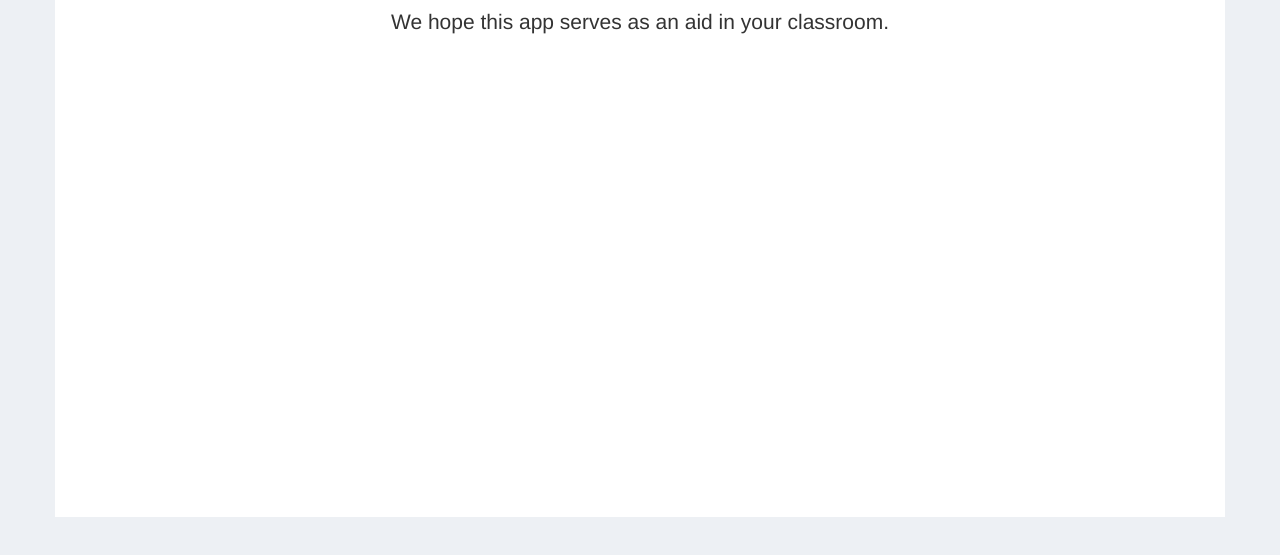
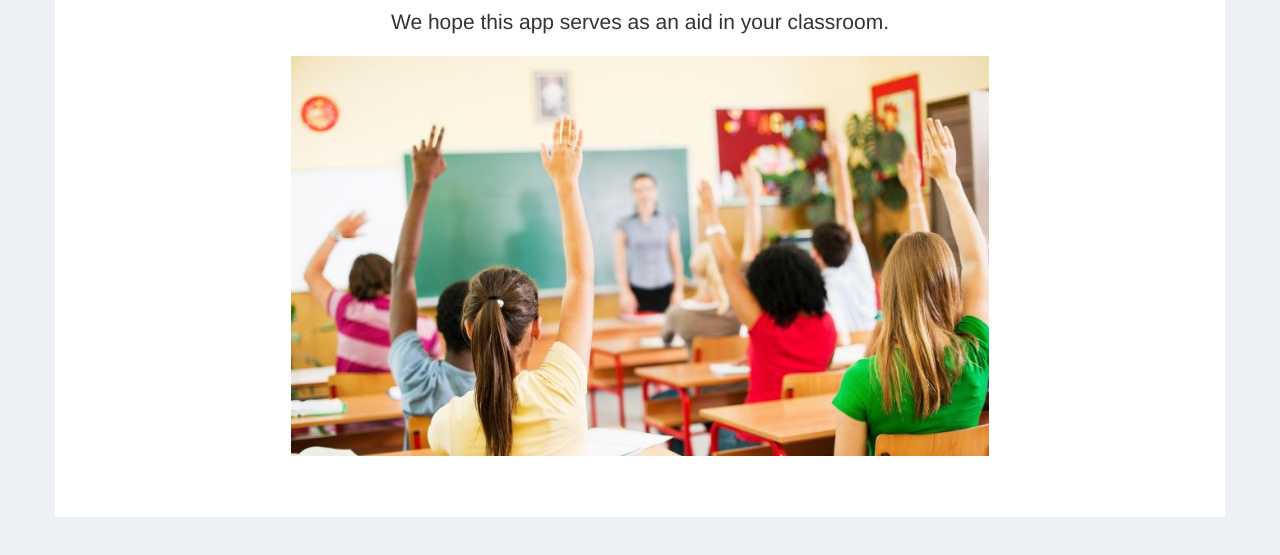
Before and after one commit to ogold/participationtracker, a plain HTML site: page index.html in a window 1280 px wide. Shown: the part 203-758 px from the top of the page. Drawn offline with Linux system fonts and the light colour scheme.

Commit message:
added pic

```diff
--- a/index.html
+++ b/index.html
@@ -81,9 +81,7 @@
             <div class="col-lg-12 text-center">
                 <h1 id="myTitle">Welcome to Participation Tracker</h1>
                 <p class="lead">We hope this app serves as an aid in your classroom.</p>
-                <ul class="list-unstyled">
-                    <li>
-                </ul>
+                <img src="classpic.jpg"></img>
             </div>
         </div>
         <!-- /.row -->
```
Also changed, not shown: classpic.jpg (added).
